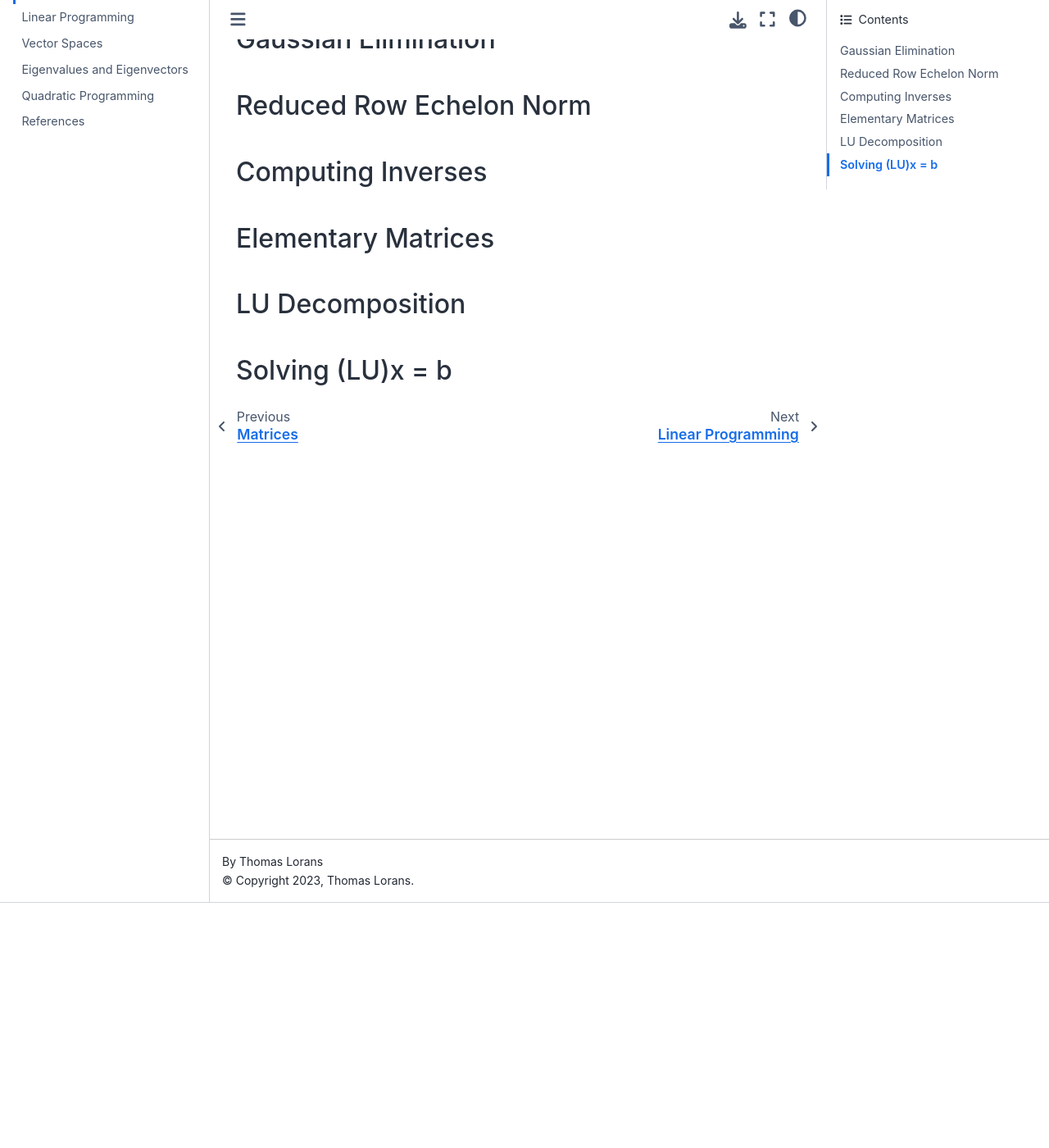
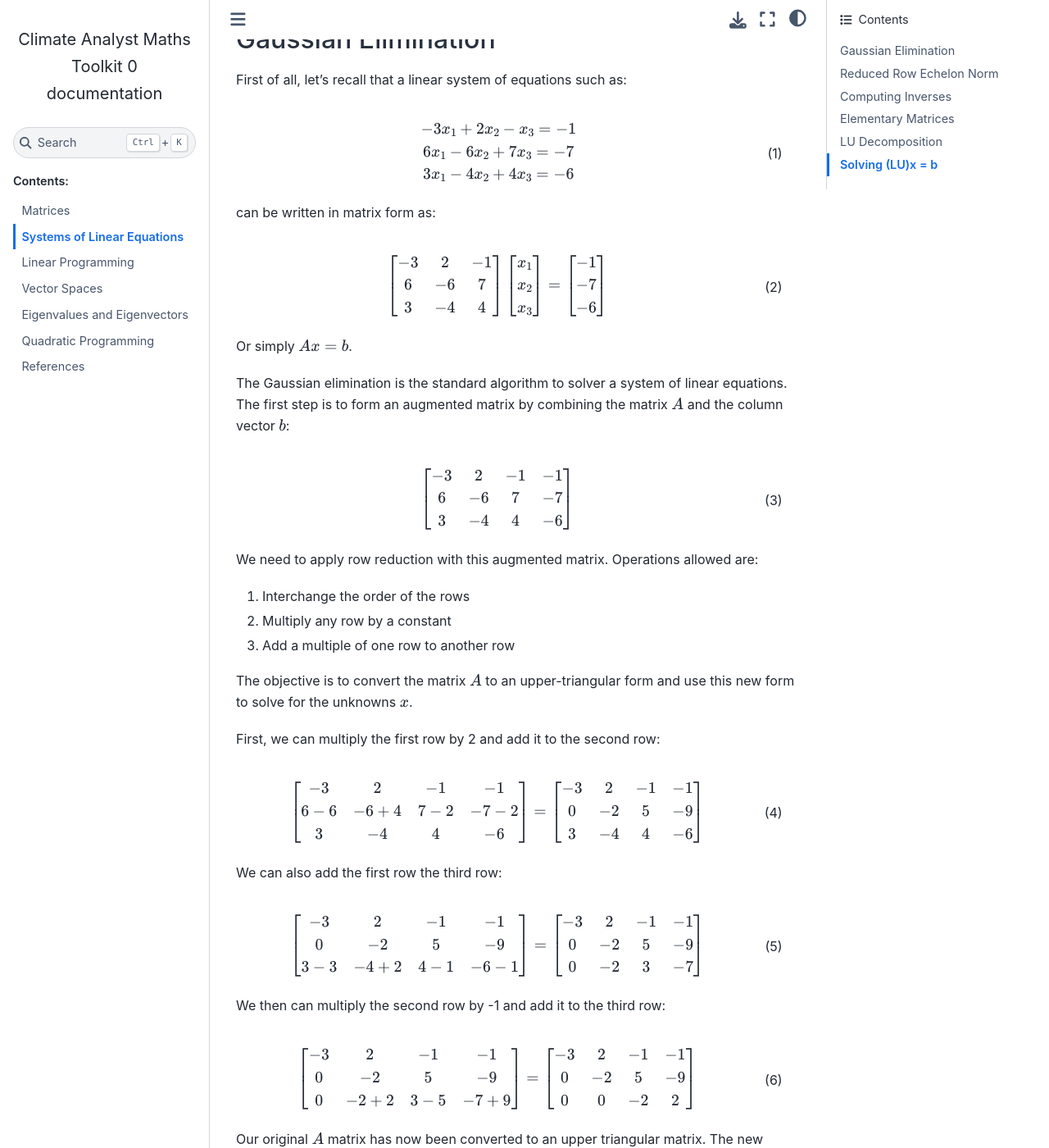
Before and after one commit to tlorans/ClimateAnalystMathsToolkit, a Sphinx documentation site: the page built from docs/source/systemslinearequations.md, in a window 1280 px wide and 1400 px high, scrolled down 299 px. Shown: the whole window at 82% size. Built offline with Sphinx 7.4.7 and the Sphinx Book theme 1.1.4, drawn with Linux system fonts in a browser that asks for light colours; some of the changed text lies outside the part shown.

Commit message:
formula gaussian elimination ok

```diff
--- a/docs/source/systemslinearequations.md
+++ b/docs/source/systemslinearequations.md
@@ -5,6 +5,137 @@ In this part, we are going to see how to solve a system of linear equations with
 This is particularly useful to understand how an optimization problem can be modelled in matrix forms and these technics are especially useful for estimating emissions factors with input-output matrices.
 
 ### Gaussian Elimination
+
+First of all, let's recall that a linear system of equations such as:
+
+\begin{equation}
+\begin{matrix}
+-3x_1 + 2x_2 - x_3 = - 1 \\
+6x_1 - 6x_2 + 7x_3 = - 7 \\
+3x_1 - 4x_2 + 4x_3 = -6
+\end{matrix}
+\end{equation}
+
+can be written in matrix form as:
+
+\begin{equation}
+\begin{bmatrix}
+- 3 & 2 & -1 \\
+6 & -6 & 7 \\
+3 & -4 & 4
+\end{bmatrix}
+\begin{bmatrix}
+x_1 \\
+x_2 \\
+x_3
+\end{bmatrix}
+= \begin{bmatrix}
+- 1 \\
+-7 \\
+-6
+\end{bmatrix}
+\end{equation}
+
+Or simply $Ax = b$.
+
+The Gaussian elimination is the standard algorithm to solver a system of linear equations. The first step is to form an augmented matrix by combining the matrix $A$ and the column vector $b$:
+
+\begin{equation}
+\begin{bmatrix}
+- 3 & 2 & -1 & -1 \\
+6 & -6 & 7 & -7 \\
+3 & -4 & 4 & -6
+\end{bmatrix}
+\end{equation}
+
+We need to apply row reduction with this augmented matrix. Operations allowed are:
+
+1. Interchange the order of the rows
+2. Multiply any row by a constant
+3. Add a multiple of one row to another row
+
+The objective is to convert the matrix $A$ to an upper-triangular form and use this new form to solve for the unknowns $x$.
+
+First, we can multiply the first row by 2 and add it to the second row:
+
+\begin{equation}
+\begin{bmatrix}
+- 3 & 2 & -1 & -1 \\
+6 - 6& -6 + 4 & 7 - 2 & -7 - 2 \\
+3 & -4 & 4 & -6
+\end{bmatrix}
+
+= \begin{bmatrix}
+- 3 & 2 & -1 & -1 \\
+0 & -2 & 5 & -9 \\
+3 & -4 & 4 & -6
+\end{bmatrix}
+\end{equation}
+
+We can also add the first row the third row:
+
+\begin{equation}
+\begin{bmatrix}
+- 3 & 2 & -1 & -1 \\
+0 & -2 & 5 & -9 \\
+3 - 3 & -4 + 2 & 4 - 1 & -6 -1
+\end{bmatrix} =
+\begin{bmatrix}
+- 3 & 2 & -1 & -1 \\
+0 & -2 & 5 & -9 \\
+0 & -2 & 3 & -7
+\end{bmatrix}
+\end{equation}
+
+We then can multiply the second row by -1 and add it to the third row:
+
+\begin{equation}
+\begin{bmatrix}
+- 3 & 2 & -1 & -1 \\
+0 & -2 & 5 & -9 \\
+0 & -2 + 2 & 3 -5 & -7 + 9
+\end{bmatrix} =
+\begin{bmatrix}
+- 3 & 2 & -1 & -1 \\
+0 & -2 & 5 & -9 \\
+0 & 0 & -2 & 2
+\end{bmatrix}
+\end{equation}
+
+Our original $A$ matrix has now been converted to an upper triangular matrix. The new corresponding system of linear equations is:
+
+\begin{equation}
+\begin{matrix}
+-3 x_1 + 2x_2 - x_3 = -1 \\
+-2x_2 + 5x_3 = -9 \\
+-2x_3 = 2
+\end{matrix}
+\end{equation}
+
+You can now use back substitution to solve these equations:
+
+\begin{equation}
+\begin{matrix}
+x_3 = - 1 \\
+x_2 = - \frac{1}{2}(-9 - 5x_3) = 2 \\
+x_1 = - \frac{1}{3}(-1 + x_3 - 2x_2) = 2
+\end{matrix}
+\end{equation}
+
+And you get the solution:
+
+\begin{equation}
+\begin{bmatrix}
+x_1 \\
+x_2 \\
+x_3
+\end{bmatrix}
+= \begin{bmatrix}
+2 \\
+2 \\
+- 1
+\end{bmatrix}
+\end{equation}
 
 ### Reduced Row Echelon Norm
 
```
Also changed, not shown: 5 other files.
